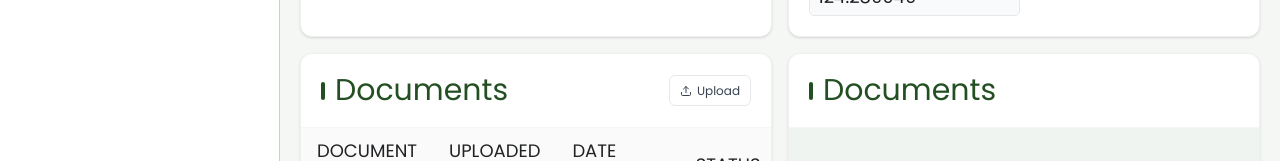
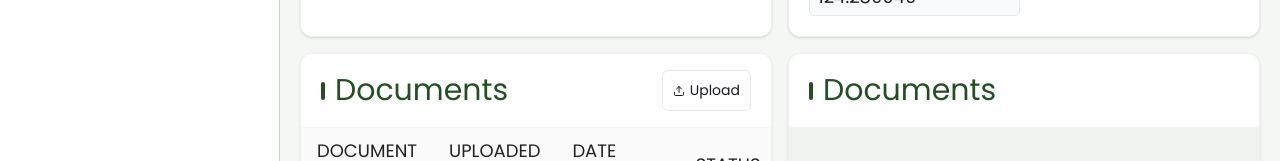
Before and after one commit to Yousuf59zaman/CPIS, a Vue app: page /claims-list/1 in a window 1280 px wide. Shown: the part 937-1098 px from the top of the page. Built offline with nearby package versions, Linux system fonts and the light colour scheme.

Commit message:
style: update button styles for improved readability and consistency

```diff
--- a/src/pages/claims-list/detail.vue
+++ b/src/pages/claims-list/detail.vue
@@ -123,7 +123,7 @@ function statusClass(s: string) {
             <div class="w-[4px] h-[18px] bg-[#224e22] rounded-full"></div>
             <h2 class="text-[30px] leading-[45px] font-normal text-[#234F23]">Documents</h2>
           </div>
-          <button class="flex items-center gap-[5px] text-[12px] text-[#374151] border border-[#e5e7eb] rounded-[6px] px-[10px] py-[5px] hover:bg-[#f3f4f6] transition-colors">
+          <button class="flex items-center gap-[5px] text-[14px] leading-[29px] font-medium text-[#171A1F] border border-[#e5e7eb] rounded-[6px] px-[10px] py-[5px] hover:bg-[#f3f4f6] transition-colors">
             <Upload class="w-[12px] h-[12px]" /> Upload
           </button>
         </div>
```
